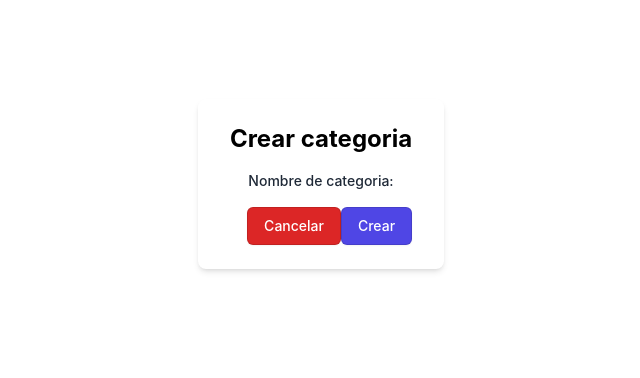
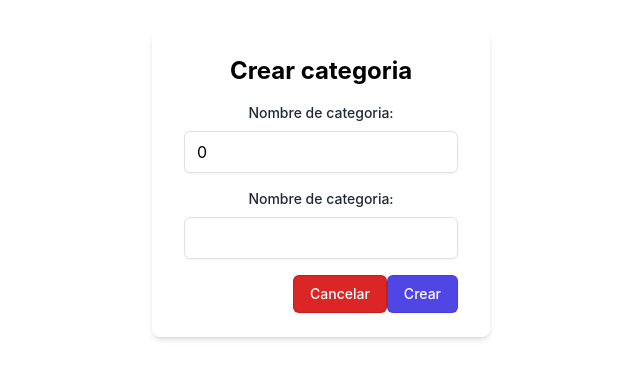
Before and after one commit to Luis-444/course-app-front, a Vue app: page /categories in a window 1280 px wide. Shown: the part 216-594 px from the top of the page, without its empty margins (319-959 px from the left). Built offline with nearby package versions, Linux system fonts and the light colour scheme.

Commit message:
correccion de categori

```diff
--- a/src/pages/Categories.vue
+++ b/src/pages/Categories.vue
@@ -1,9 +1,10 @@
 <script lang="ts" setup>
    import axiosClient from '../axios';
    import { ref } from 'vue';
-   import { Category } from '../types';
+   import { Category, defaultCategory } from '../types';
 
-   const category = ref<Category>();
+
+   const category = ref<Category>(defaultCategory);
 
     const createCategory = () => {
     axiosClient.post('categories', category.value)
@@ -24,12 +25,15 @@
             <h1 class="text-2xl font-bold text-center mb-4 dark:text-gray-200">Crear categoria</h1>
             <form action="#" v-on:submit.prevent="createCategory">
                 <div class="mb-4">
-                <label for="email" class="block text-sm font-medium text-gray-800 dark:text-gray-300 mb-2">Nombre de categoria:</label>
-                <!-- <input type="email" v-model="category.name" class="shadow-sm rounded-md w-full px-3 py-2 border border-gray-300 focus:outline-none focus:ring-indigo-500 focus:border-indigo-500" placeholder="" required>
-                 -->
+                    <label for="code" class="block text-sm font-medium text-gray-800 dark:text-gray-300 mb-2">Nombre de categoria:</label>
+                    <input id="code" type="number" v-model="category.code" class="shadow-sm rounded-md w-full px-3 py-2 border border-gray-300 focus:outline-none focus:ring-indigo-500 focus:border-indigo-500" placeholder="" required>
+                </div>
+                <div class="mb-4">
+                    <label for="name" class="block text-sm font-medium text-gray-800 dark:text-gray-300 mb-2">Nombre de categoria:</label>
+                    <input id="name" type="text" v-model="category.name" class="shadow-sm rounded-md w-full px-3 py-2 border border-gray-300 focus:outline-none focus:ring-indigo-500 focus:border-indigo-500" placeholder="" required>
                 </div>
                 <div class="flex justify-end">
-                    <button type="submit" class="flex justify-center py-2 px-4 border border-transparent rounded-md shadow-sm text-sm font-medium text-white bg-red-600 hover:bg-red-700 focus:outline-none focus:ring-2 focus:ring-offset-2 focus:ring-red-500">Cancelar</button>
+                    <button class="flex justify-center py-2 px-4 border border-transparent rounded-md shadow-sm text-sm font-medium text-white bg-red-600 hover:bg-red-700 focus:outline-none focus:ring-2 focus:ring-offset-2 focus:ring-red-500">Cancelar</button>
                     <button type="submit" class="flex justify-center py-2 px-4 border border-transparent rounded-md shadow-sm text-sm font-medium text-white bg-indigo-600 hover:bg-indigo-700 focus:outline-none focus:ring-2 focus:ring-offset-2 focus:ring-indigo-500">Crear</button>
                 </div>
             </form>
```
Also changed, not shown: src/componets/Navbar.vue (line endings or trailing spaces).
